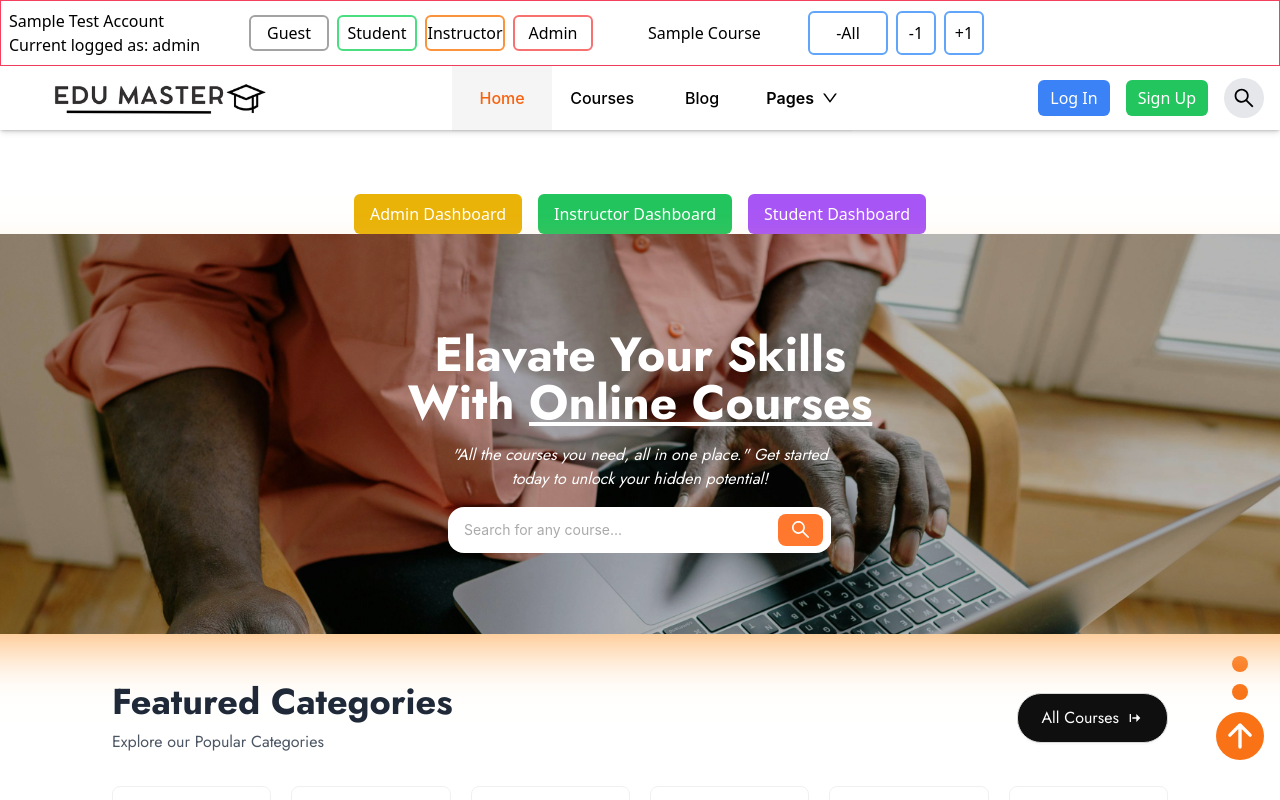
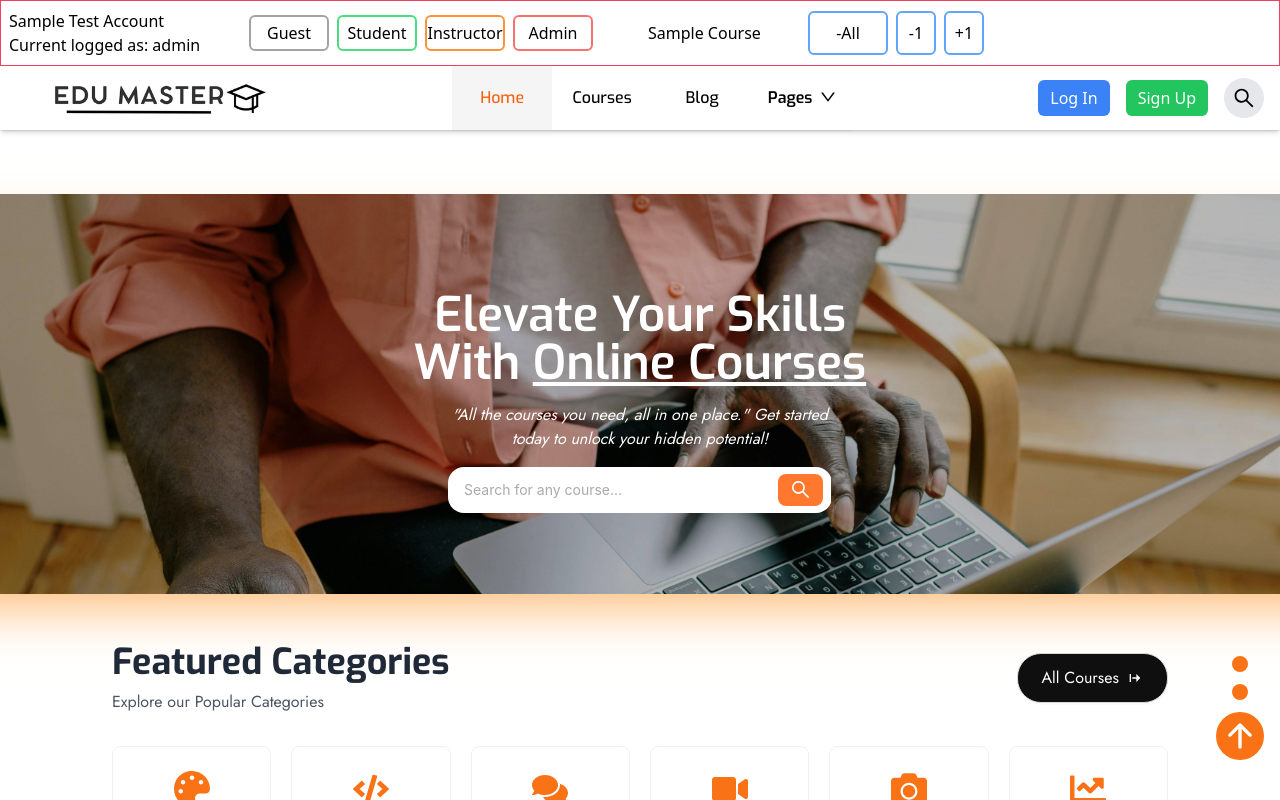
Before and after one commit to TEAM03-OJTPASSED/EduMaster_FinalProject_Team03_React12, a React (Vite) app: page / in a window 1280 px wide. Shown: the top 800 px of the page. Built offline with nearby package versions, Linux system fonts and the light colour scheme; sample sign-in values are in the browser's storage.

Commit message:
search results and button styling

```diff
--- a/src/components/CourseCard.tsx
+++ b/src/components/CourseCard.tsx
@@ -57,7 +57,8 @@ const CourseCard: React.FC<{ course: Course; viewMode: string }> = ({
     >
       <div className="flex-grow">
         <p className="text-gray-500 text-sm mb-2">by {course.author}</p>
-        <h2 className="text-base font-semibold mb-4 overflow-ellipsis overflow-hidden whitespace-nowrap transition group-hover:text-[#FFAB2D]">
+        <h2
+        className="text-base font-semibold mb-4 overflow-ellipsis overflow-hidden whitespace-nowrap transition group-hover:text-[#FFAB2D]">
           {course.name}
         </h2>
       </div>
--- a/src/components/courses/SearchResult.tsx
+++ b/src/components/courses/SearchResult.tsx
@@ -5,6 +5,7 @@ import { useState } from "react";
 import { FaBars } from "react-icons/fa";
 import { GrGrid } from "react-icons/gr";
 import CoursesGrid from "../home/CoursesGrid";
+import NoResult from "../../assets/no-result.jpg"
 
 interface Course {
   id: number;
@@ -34,6 +35,7 @@ export const SearchResults: React.FC<{
           <Search
             placeholder={"Search"}
             defaultValue={searchQuery}
+            className=""
             style={{ width: 200 }}
             onKeyDown={(e) => {
               if (e.key === "Enter") {
@@ -49,12 +51,13 @@ export const SearchResults: React.FC<{
             icon={<GrGrid />}
             onClick={() => setViewMode("grid")}
             type={viewMode === "grid" ? "primary" : "default"}
-            className=" md:inline-block hidden"
+            className="view-button"
           />
           <Button
             icon={<FaBars />}
             onClick={() => setViewMode("list")}
             type={viewMode === "list" ? "primary" : "default"}
+            className=" md:inline-block hidden view-button"
           />
         </div>
       </div>
@@ -72,8 +75,10 @@ export const SearchResults: React.FC<{
             />
             </div>)
         : (
-          <div className="text-center mt-8">
-            No courses found
+          <div className="text-center mt-8 flex flex-col justify-center items-center">
+            <img src={NoResult} width={400} alt="no search results"/>
+            <h1 className="text-2xl">We couldn't find what you were looking for. Please try again.</h1>
+
           </div>
         )}
     </Content>
--- a/src/index.css
+++ b/src/index.css
@@ -44,6 +44,11 @@
   color: var(--color-primary-default);
 }
 
+h1, h2, h3 {
+  font-family: "Exo", sans-serif;
+  font-weight: 400;
+}
+
 /* styles.css */
 .navbar-button {
   background-color: transparent; /* Màu nền mặc định */
@@ -56,6 +61,7 @@
   width: 100px;
   font-size: var(--font-size-base);
   font-weight: 500;
+  font-family: "Exo", sans-serif;
 }
 
 .navbar-button:hover {
@@ -69,6 +75,30 @@
 .navbar-button.active {
   background-color: var(--color-neutral-white-grey); /* Màu nền khi click */
   color: var(--color-primary-pressed); /* Màu chữ */
+}
+
+
+.view-button {
+  color: var(--color-primary-default) !important;
+  border:var(--color-primary-default) !important;
+
+}
+
+.view-button:hover {
+  color: var(--color-primary-hover) !important;
+  border:var(--color-primary-hover) !important;
+}
+
+.view-button.active {
+  color:  white !important;
+  border:var(--color-primary-default) !important;
+  background-color: var(--color-primary-default) !important;
+}
+
+.view-button.ant-btn-variant-solid {
+  color:  white !important;
+  border:var(--color-primary-default) !important;
+  background-color: var(--color-primary-default) !important;
 }
 
 
--- a/src/pages/CoursePage.tsx
+++ b/src/pages/CoursePage.tsx
@@ -3,6 +3,7 @@ import { SearchFilter } from "../components/courses/SearchFilter";
 import { SearchResults } from "../components/courses/SearchResult";
 import { useEffect, useState } from "react";
 import { useSearchParams } from "react-router-dom";
+import DynamicBreadcrumb from "../components/Breadcrumb/Breadcrumb";
 
 interface Course {
   id: number;
@@ -249,7 +250,10 @@ const CoursesPage: React.FC = () => {
   };
 
   return (
-    <main>
+    <main className="mt-2">
+      <div className="p-4 pb-0">
+      <DynamicBreadcrumb/>
+      </div>
       <Layout className="relative">
         <SearchResults courses={filteredCourses} onSearch={handleSearch} searchQuery={searchQuery} />
         <SearchFilter
--- a/src/pages/Homepage.tsx
+++ b/src/pages/Homepage.tsx
@@ -201,7 +201,7 @@ const HomePage = () => {
         </div>
       </button>
       </div>
-      <div className="flex flex-col md:flex-row gap-4">
+      {/* <div className="flex flex-col md:flex-row gap-4">
         <button
           className="px-4 py-2 bg-yellow-500 text-white rounded-md w-full md:w-auto"
           onClick={() => navigate("/admin/dashboard")}
@@ -220,7 +220,7 @@ const HomePage = () => {
         >
           Student Dashboard
         </button>
-      </div>
+      </div> */}
       <main className="w-full text-left overflow-visible font-jost ">
         <section className="relative lg:h-[400px] font-jost h-[300px] w-[115vw] -ml-[15vw] flex justify-center items-center flex-col space-y-4 shadow-2xl shadow-orange-300  bg-black overflow-y-hidden">
           <img
@@ -228,8 +228,8 @@ const HomePage = () => {
             src={heroImage}
             alt="Hero"
           />
-          <div className="z-40 text-white text-5xl font-bold w-[500px] text-center">
-            Elavate Your Skills With <span className="underline">Online Courses</span>
+          <div className="z-40 text-white text-5xl font-semibold w-[500px] text-center font-exo">
+            Elevate Your Skills With <span className="underline">Online Courses</span>
           </div>
           <div className="z-40 w-[400px] text-white text-center italic">
             "All the courses you need, all in one place." Get started today to
```
Also changed, not shown: src/assets/no-result.jpg (added).
